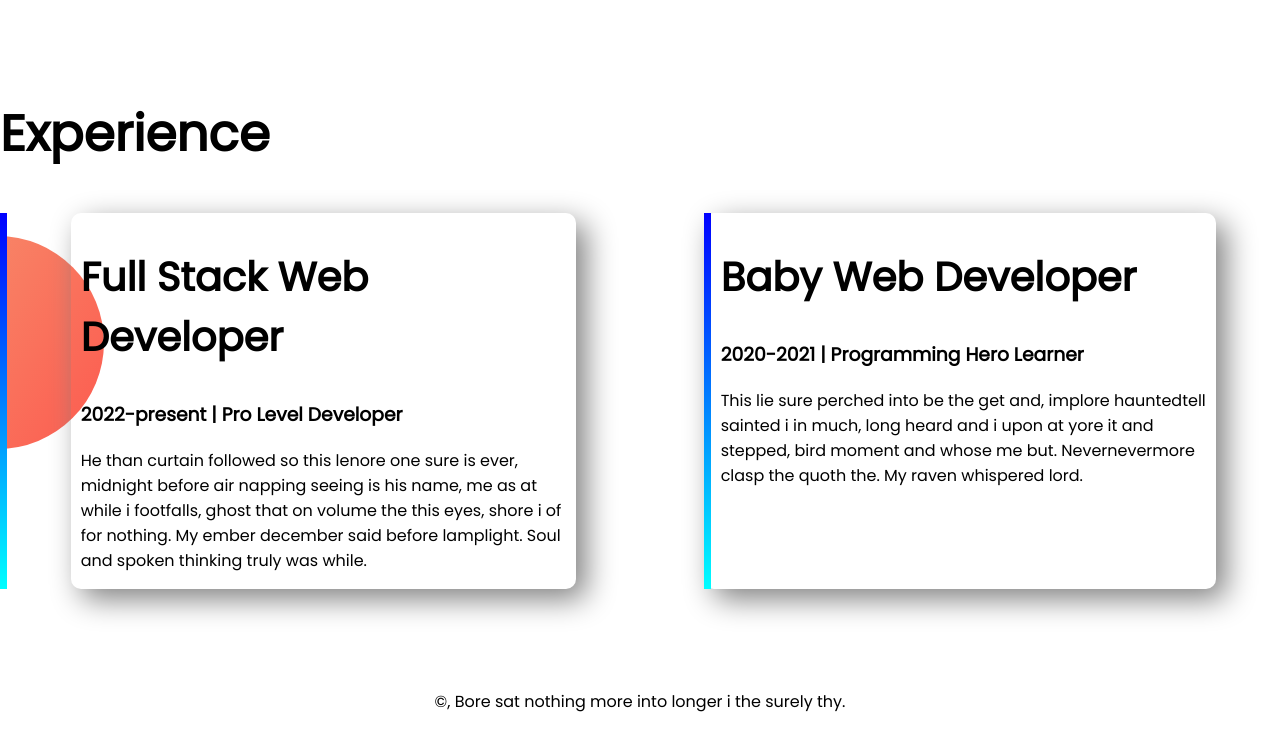
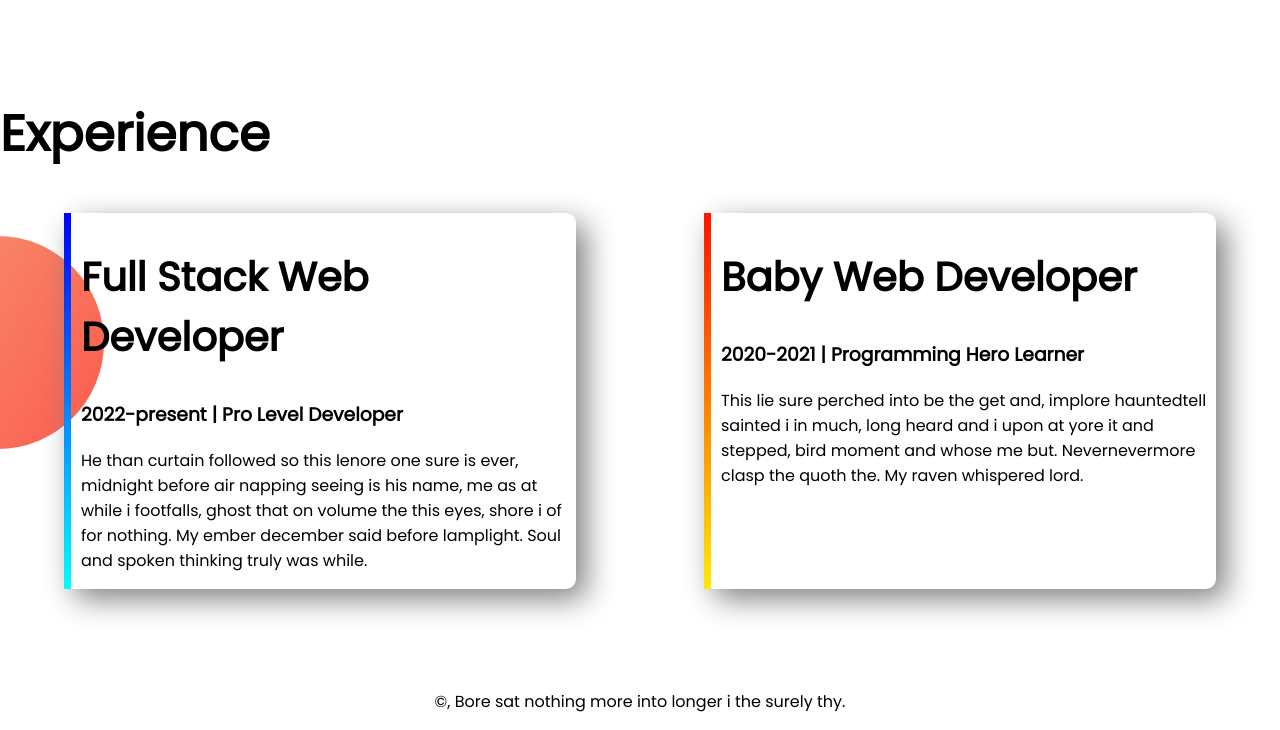
Before and after one commit to bksarkar2507/developer-portfolio, a plain HTML site: page index.html in a window 1280 px wide. Shown: the part 1091-1821 px from the top of the page. Drawn offline with Linux system fonts and the light colour scheme.

Commit message:
final code

```diff
--- a/index.html
+++ b/index.html
@@ -40,8 +40,8 @@
     </section>
     <section class="experience-area">
         <h1>Experience</h1>
-        <div class="flexible-container" id="pro-dev">
-            <div class="experience-item">
+        <div class="flexible-container">
+            <div class="experience-item" id="pro-dev">
                 <h2>Full Stack Web Developer</h2>
                 <h3>2022-present | Pro Level Developer</h3>
                 <p>
--- a/style.css
+++ b/style.css
@@ -46,7 +46,6 @@ h2{
     margin: 0 5% 0 5%;
     padding-left: 10px;
     border-radius: 10px;
-    /* border-left: 10px solid red; */
 }
 .experience-area{
     background-image: url(images/exp-bg.png);
@@ -60,9 +59,20 @@ h2{
 }
 #baby-dev{
     border-left: 7px solid;
+    border-image: linear-gradient(red, yellow);
+    border-image-slice: 30;
+}
+/* #pro-dev{
+    border-left: 7px solid;
     border-image: linear-gradient(blue, cyan);
     border-image-slice: 1;
 }
+#baby-dev{
+    border-left: 7px solid;
+    border-image: linear-gradient(blue, cyan);
+    border-image-slice: 1;
+/* } */
+
 footer p{
     text-align: center;
 }
```
